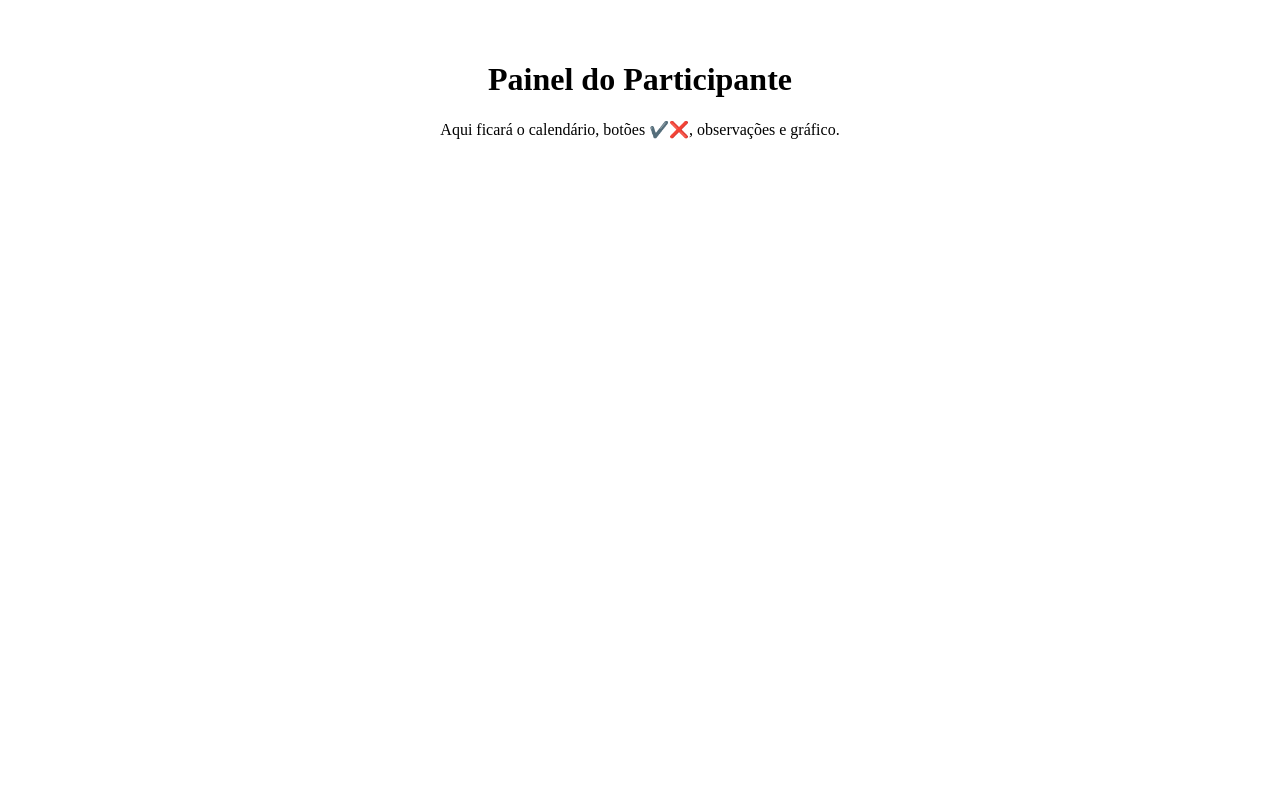
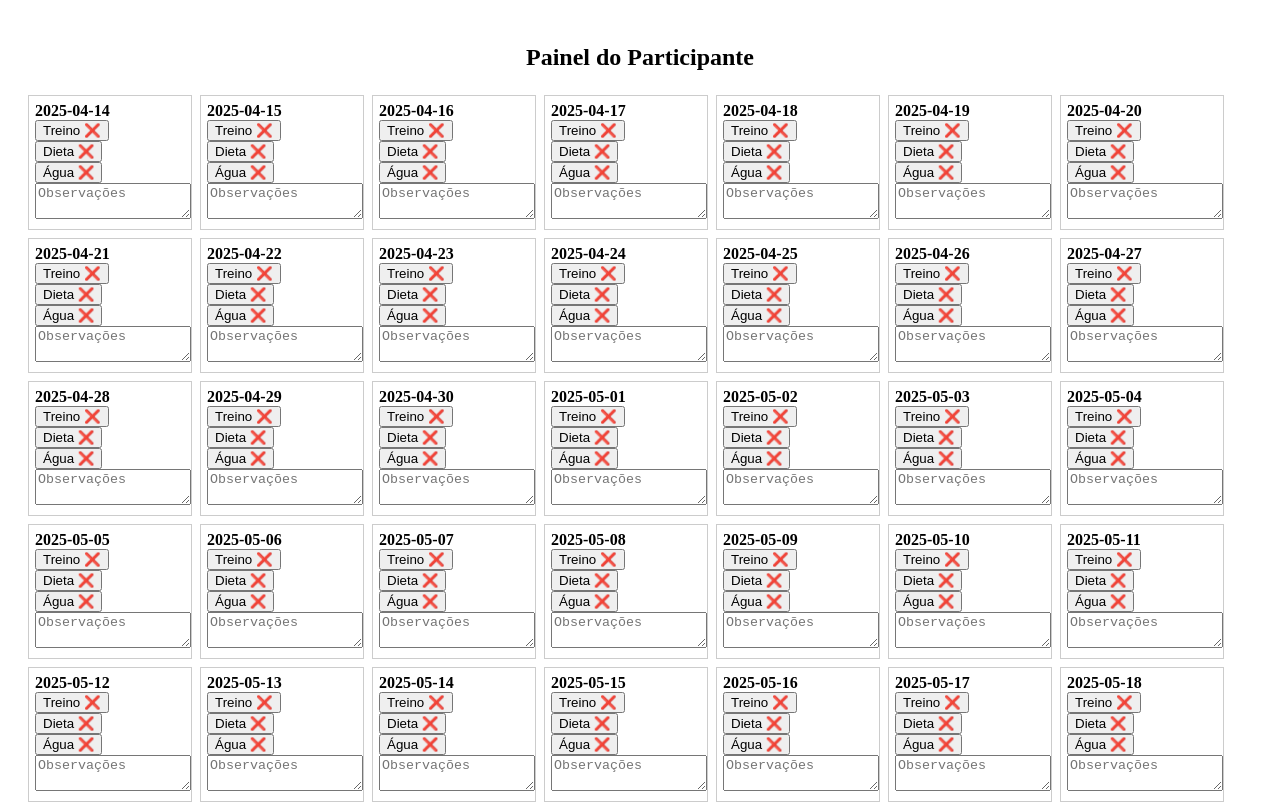
Before and after one commit to henriqueph9/missao60dias-final, a Next.js app: page /dashboard in a window 1280 px wide. Shown: the top 803 px of the page. Built offline with nearby package versions, Linux system fonts and the light colour scheme; no server answers.

Commit message:
Add files via upload

```diff
--- a/pages/dashboard.js
+++ b/pages/dashboard.js
@@ -1,10 +1,87 @@
-import React from 'react';
+import React, { useEffect, useState } from 'react';
+import { db, auth } from '../firebase-config';
+import { onAuthStateChanged } from 'firebase/auth';
+import { doc, getDoc, setDoc } from 'firebase/firestore';
+
+const generateCalendar = () => {
+  const start = new Date('2025-04-14');
+  const end = new Date('2025-06-14');
+  const days = [];
+  let current = new Date(start);
+  while (current <= end) {
+    days.push(current.toISOString().split('T')[0]);
+    current.setDate(current.getDate() + 1);
+  }
+  return days;
+};
 
 export default function Dashboard() {
+  const [user, setUser] = useState(null);
+  const [data, setData] = useState({});
+  const calendarDays = generateCalendar();
+
+  useEffect(() => {
+    onAuthStateChanged(auth, (user) => {
+      if (user) {
+        setUser(user);
+        const docRef = doc(db, 'usuarios', user.uid);
+        getDoc(docRef).then((docSnap) => {
+          if (docSnap.exists()) {
+            setData(docSnap.data());
+          }
+        });
+      }
+    });
+  }, []);
+
+  const handleToggle = (day, field) => {
+    const newDay = data[day] || { treino: false, dieta: false, agua: false, obs: '' };
+    newDay[field] = !newDay[field];
+    const newData = { ...data, [day]: newDay };
+    setData(newData);
+    setDoc(doc(db, 'usuarios', user.uid), newData);
+  };
+
+  const handleObsChange = (day, value) => {
+    const newDay = data[day] || { treino: false, dieta: false, agua: false, obs: '' };
+    newDay.obs = value;
+    const newData = { ...data, [day]: newDay };
+    setData(newData);
+    setDoc(doc(db, 'usuarios', user.uid), newData);
+  };
+
   return (
-    <main style={{ textAlign: 'center', padding: '2rem' }}>
-      <h1>Painel do Participante</h1>
-      <p>Aqui ficará o calendário, botões ✔️❌, observações e gráfico.</p>
+    <main style={{ padding: '1rem' }}>
+      <h2 style={{ textAlign: 'center' }}>Painel do Participante</h2>
+      <div style={{ display: 'flex', flexWrap: 'wrap' }}>
+        {calendarDays.map((day) => (
+          <div key={day} style={{ border: '1px solid #ccc', margin: '4px', padding: '6px', width: '150px' }}>
+            <strong>{day}</strong>
+            <div>
+              <button onClick={() => handleToggle(day, 'treino')}>
+                Treino {data[day]?.treino ? '✔️' : '❌'}
+              </button>
+            </div>
+            <div>
+              <button onClick={() => handleToggle(day, 'dieta')}>
+                Dieta {data[day]?.dieta ? '✔️' : '❌'}
+              </button>
+            </div>
+            <div>
+              <button onClick={() => handleToggle(day, 'agua')}>
+                Água {data[day]?.agua ? '✔️' : '❌'}
+              </button>
+            </div>
+            <textarea
+              rows="2"
+              placeholder="Observações"
+              value={data[day]?.obs || ''}
+              onChange={(e) => handleObsChange(day, e.target.value)}
+              style={{ width: '100%' }}
+            />
+          </div>
+        ))}
+      </div>
     </main>
   );
 }
```
Also changed, not shown: pages/admin.js (+29 -3 lines).
